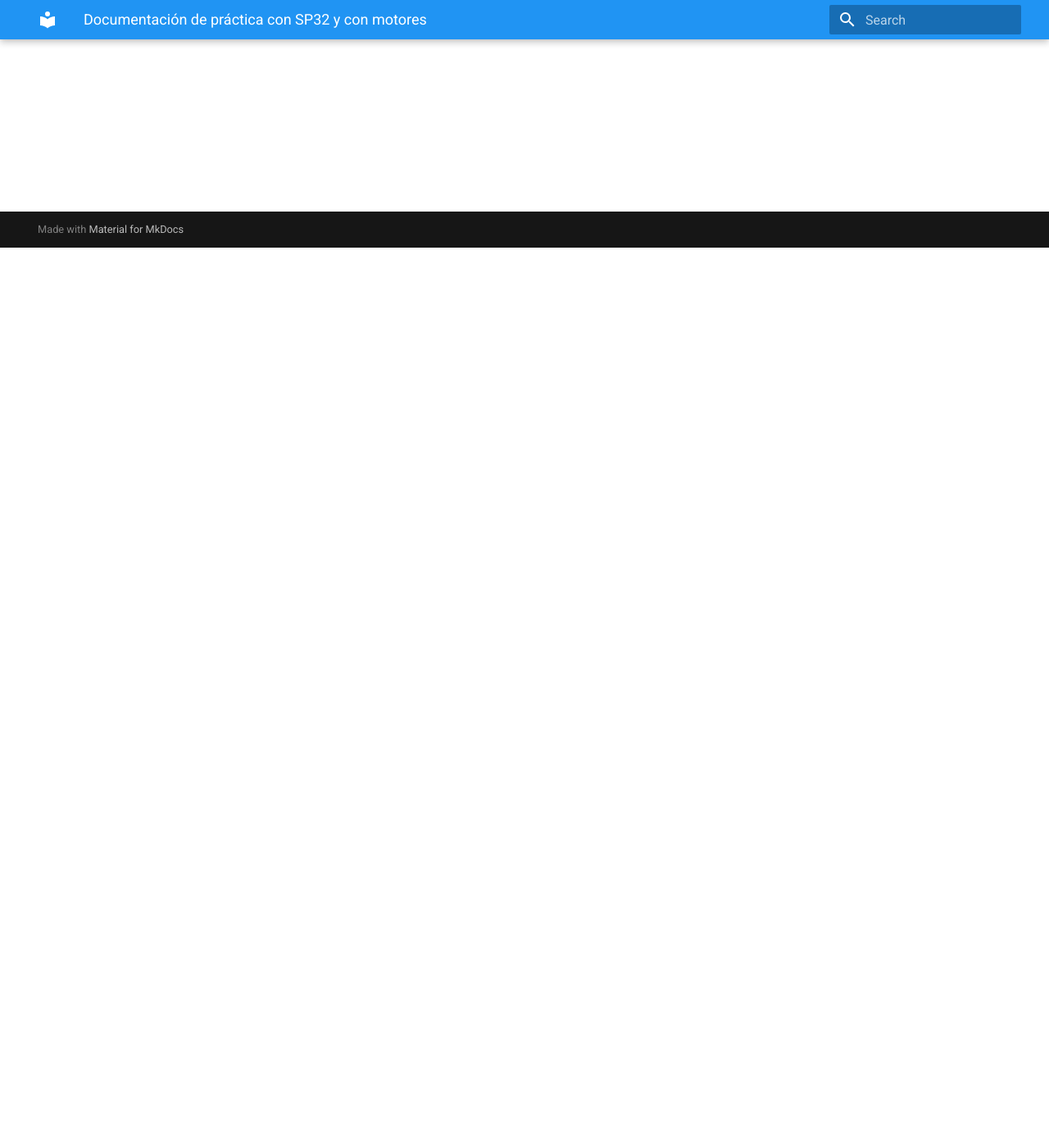
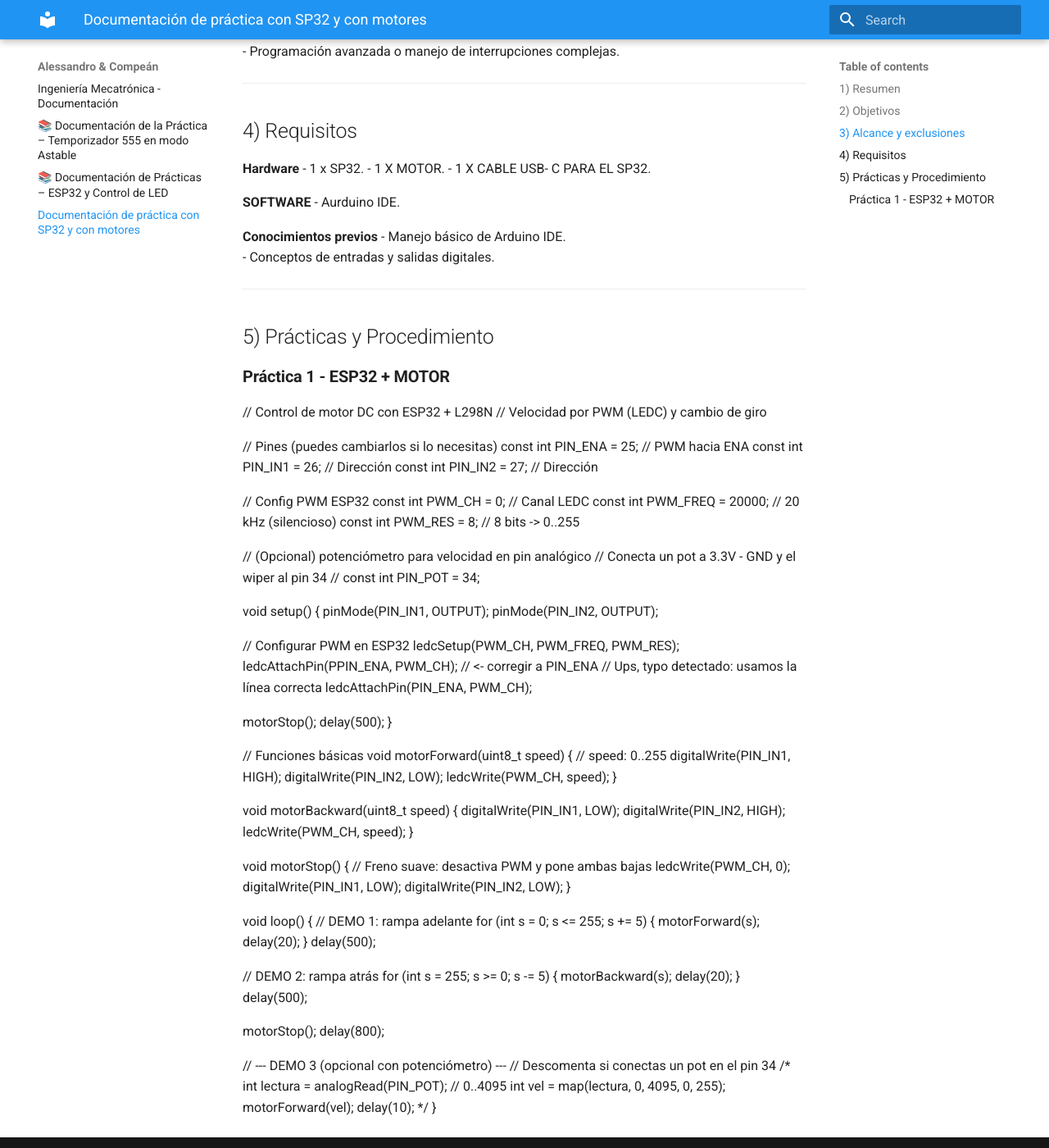
Before and after one commit to Alesso-24/Respositorio_AleyJose, an MkDocs documentation site: the page built from docs/sp32.md, in a window 1280 px wide and 1400 px high, scrolled down 1098 px. Shown: the whole window at 82% size. Built offline with MkDocs 1.6.1 and Material for MkDocs 9.7.7, drawn with Linux system fonts in a browser that asks for light colours; some of the changed text lies outside the part shown.

Commit message:
cambiofinal

```diff
--- a/docs/sp32.md
+++ b/docs/sp32.md
@@ -30,4 +30,115 @@
 ---
 
 
- ## 3) Alcance y exclusiones
+## 3) Alcance y exclusiones
+
+**Incluye:**
+- Montaje de circuítos de motor para conectar con el SP32.
+- Programación básica con Arduino IDE.
+- Documentación de código, fotos y video.
+- Programación en arduino como guía básica.
+
+**No incluye:**
+- Diseño de PCB profesional.
+- Programación avanzada o manejo de interrupciones complejas.
+
+---
+
+## 4) Requisitos
+
+**Hardware**
+- 1 x SP32.
+- 1 X MOTOR.
+- 1 X CABLE USB- C PARA EL SP32.
+
+**SOFTWARE**
+- Aurduino IDE.
+
+**Conocimientos previos**
+- Manejo básico de Arduino IDE.
+- Conceptos de entradas y salidas digitales.
+
+---
+
+## 5) Prácticas y Procedimiento
+
+### **Práctica 1 - ESP32 + MOTOR**
+
+// Control de motor DC con ESP32 + L298N
+// Velocidad por PWM (LEDC) y cambio de giro
+
+// Pines (puedes cambiarlos si lo necesitas)
+const int PIN_ENA = 25;   // PWM hacia ENA
+const int PIN_IN1 = 26;   // Dirección
+const int PIN_IN2 = 27;   // Dirección
+
+// Config PWM ESP32
+const int PWM_CH     = 0;       // Canal LEDC
+const int PWM_FREQ   = 20000;   // 20 kHz (silencioso)
+const int PWM_RES    = 8;       // 8 bits -> 0..255
+
+// (Opcional) potenciómetro para velocidad en pin analógico
+// Conecta un pot a 3.3V - GND y el wiper al pin 34
+// const int PIN_POT = 34;
+
+void setup() {
+  pinMode(PIN_IN1, OUTPUT);
+  pinMode(PIN_IN2, OUTPUT);
+
+  // Configurar PWM en ESP32
+  ledcSetup(PWM_CH, PWM_FREQ, PWM_RES);
+  ledcAttachPin(PPIN_ENA, PWM_CH); // <- corregir a PIN_ENA
+  // Ups, typo detectado: usamos la línea correcta
+  ledcAttachPin(PIN_ENA, PWM_CH);
+
+  motorStop();
+  delay(500);
+}
+
+// Funciones básicas
+void motorForward(uint8_t speed) { // speed: 0..255
+  digitalWrite(PIN_IN1, HIGH);
+  digitalWrite(PIN_IN2, LOW);
+  ledcWrite(PWM_CH, speed);
+}
+
+void motorBackward(uint8_t speed) {
+  digitalWrite(PIN_IN1, LOW);
+  digitalWrite(PIN_IN2, HIGH);
+  ledcWrite(PWM_CH, speed);
+}
+
+void motorStop() {
+  // Freno suave: desactiva PWM y pone ambas bajas
+  ledcWrite(PWM_CH, 0);
+  digitalWrite(PIN_IN1, LOW);
+  digitalWrite(PIN_IN2, LOW);
+}
+
+void loop() {
+  // DEMO 1: rampa adelante
+  for (int s = 0; s <= 255; s += 5) {
+    motorForward(s);
+    delay(20);
+  }
+  delay(500);
+
+  // DEMO 2: rampa atrás
+  for (int s = 255; s >= 0; s -= 5) {
+    motorBackward(s);
+    delay(20);
+  }
+  delay(500);
+
+  motorStop();
+  delay(800);
+
+  // --- DEMO 3 (opcional con potenciómetro) ---
+  // Descomenta si conectas un pot en el pin 34
+  /*
+  int lectura = analogRead(PIN_POT);     // 0..4095
+  int vel = map(lectura, 0, 4095, 0, 255);
+  motorForward(vel);
+  delay(10);
+  */
+}
```
